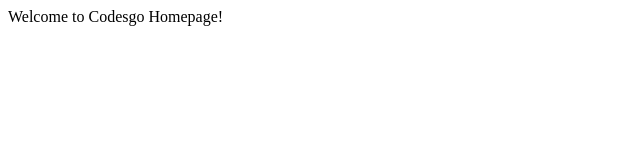
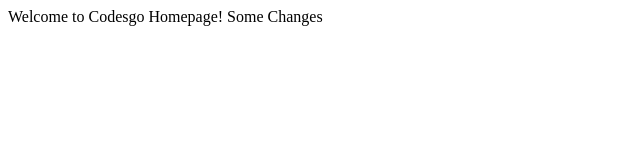
Before and after one commit to codesgo/codesgo, a plain HTML site: page index.html in a window 1280 px wide. Shown: the whole page, without its empty margins (0-640 px from the left). Drawn offline with Linux system fonts and the light colour scheme.

Commit message:
something add

```diff
--- a/index.html
+++ b/index.html
@@ -5,5 +5,6 @@
 </head>
 <body>
 	Welcome to Codesgo Homepage!
+	Some Changes
 </body>
 </html>
```
